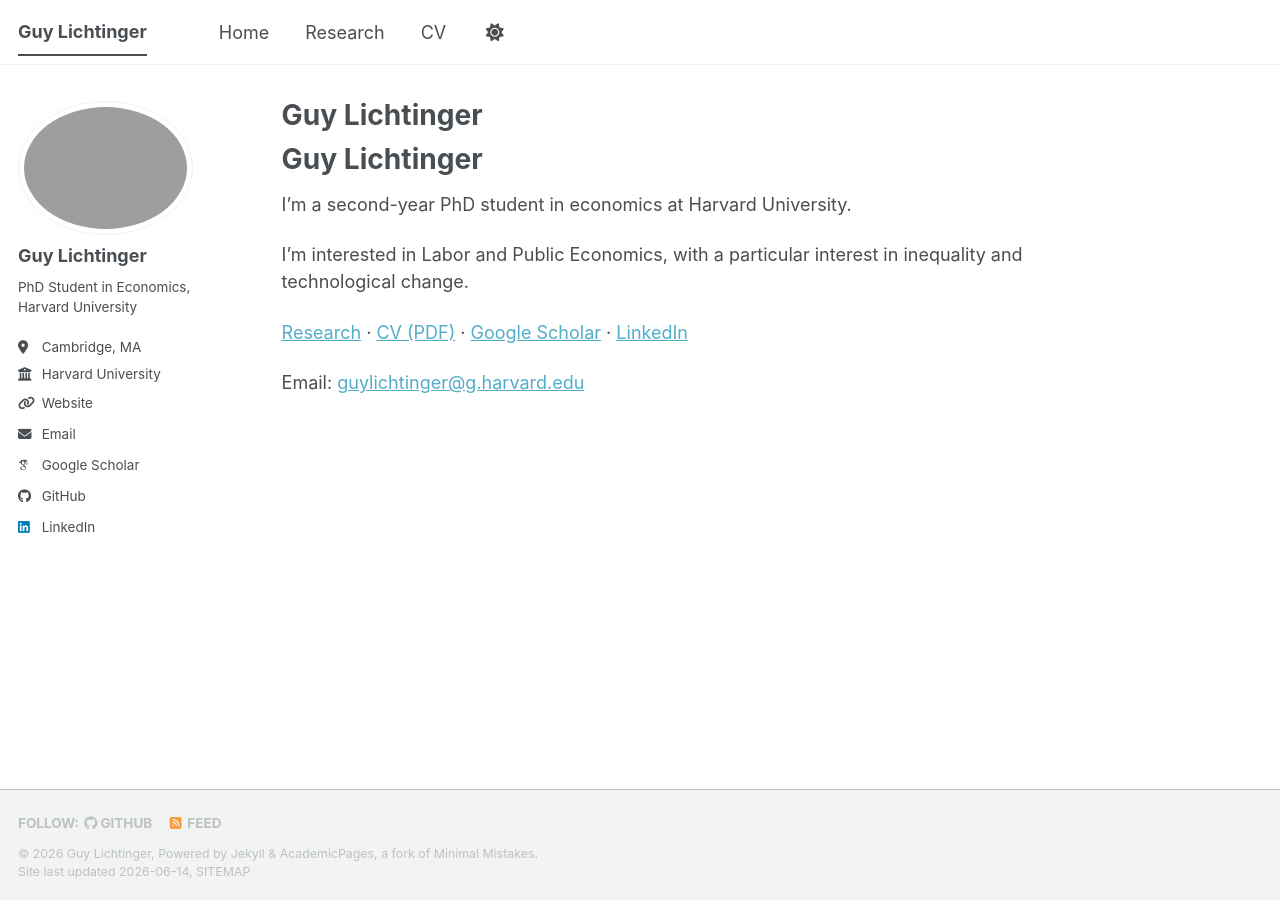
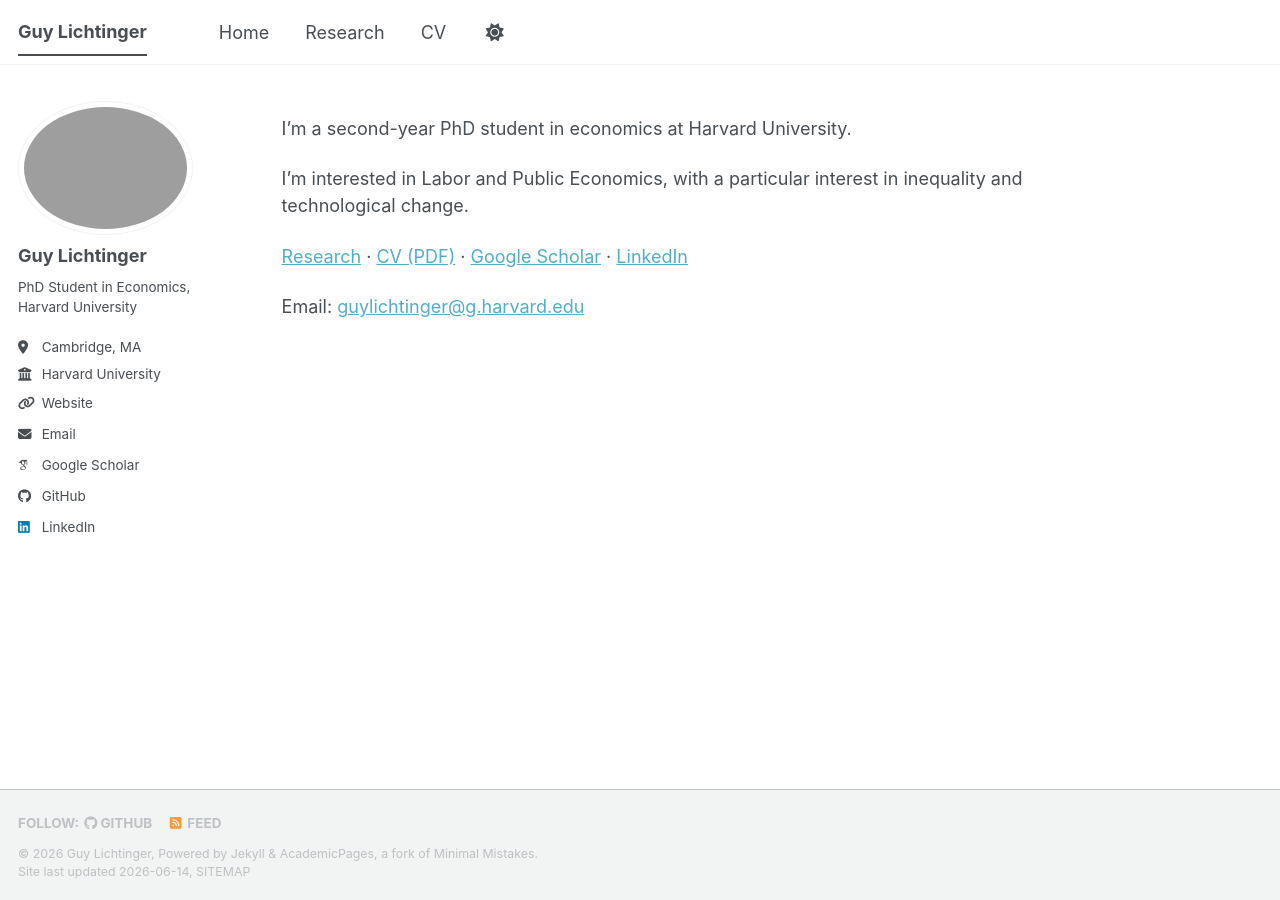
Before and after one commit to guylichtinger/guylichtinger.github.io, a Jekyll site: the page built from _pages/about.md, in a window 1280 px wide. Built offline with Jekyll 4.4.1, drawn with Linux system fonts in a browser that asks for light colours; some web fonts are replaced; a script bundle is joined from its source files by our own code; library files that are not in the unit come from our copies; our own code applies the rules of GitHub Pages for plain Markdown files.

Commit message:
Update about.md

```diff
--- a/_pages/about.md
+++ b/_pages/about.md
@@ -1,14 +1,12 @@
 ---
 permalink: /
-title:
+title: ""
 excerpt: "About me"
 author_profile: true
 redirect_from:
   - /about/
   - /about.html
 ---
-
-# Guy Lichtinger
 
 I'm a second-year PhD student in economics at Harvard University.
 
```
